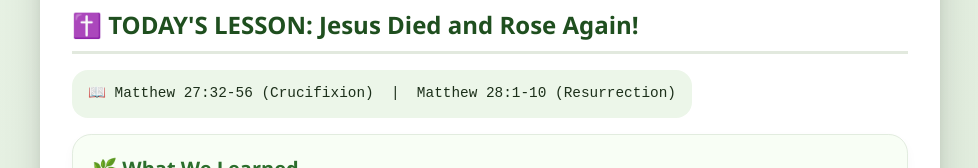
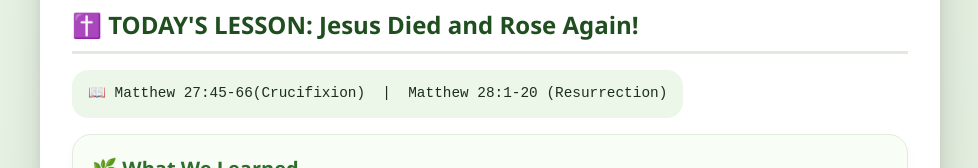
Before and after one commit to lewisgichu/parents_note_uzima, a plain HTML site: page index.html in a window 1280 px wide. Shown: the part 409-577 px from the top of the page, without its empty margins (150-1128 px from the left). Drawn offline with Linux system fonts and the light colour scheme.

```diff
--- a/index.html
+++ b/index.html
@@ -287,7 +287,7 @@
                     ✝️ TODAY'S LESSON: Jesus Died and Rose Again!
                 </div>
                 <div class="scripture">
-                    📖 Matthew 27:32-56 (Crucifixion) &nbsp;|&nbsp; Matthew 28:1-10 (Resurrection)
+                    📖 Matthew 27:45-66(Crucifixion) &nbsp;|&nbsp; Matthew 28:1-20 (Resurrection)
                 </div>
                 <div class="info-card" style="background:#f8fef5;">
                     <h3>🌿 What We Learned</h3>
```
